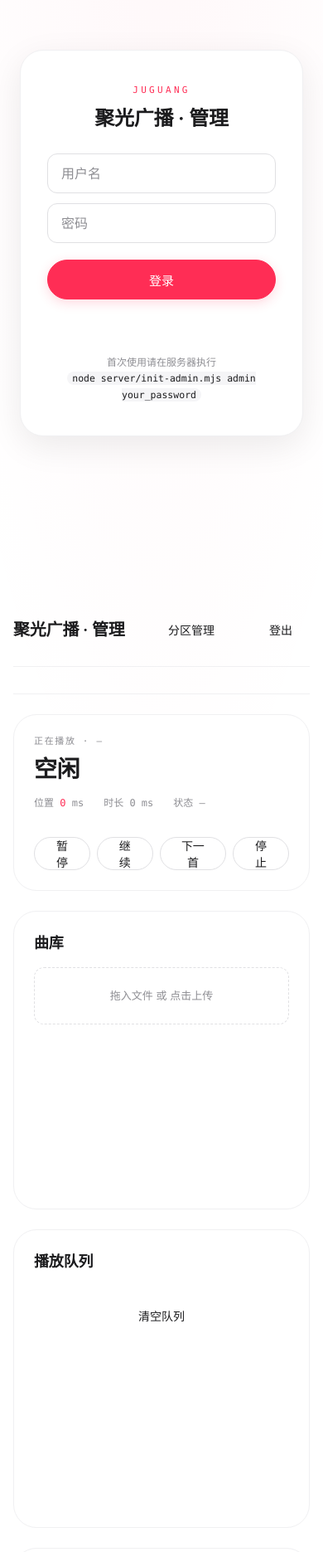
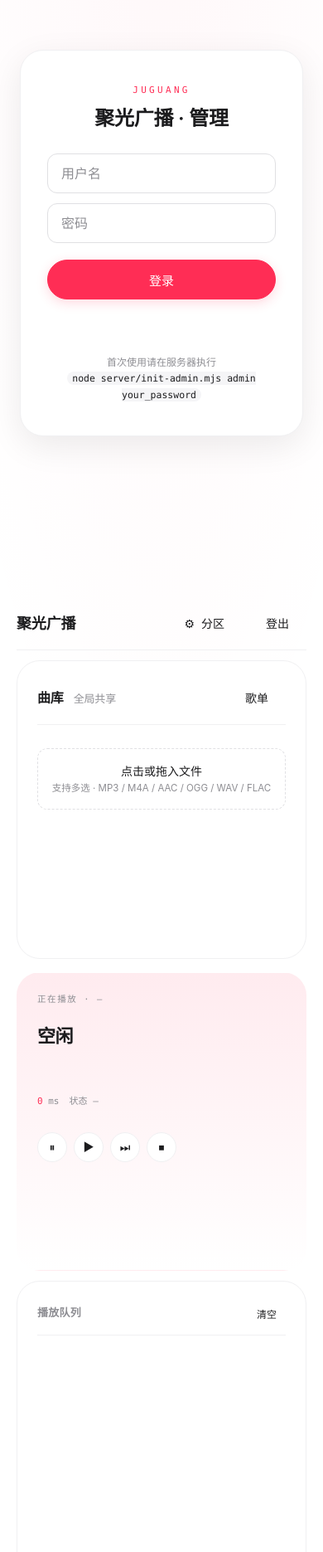
Before and after one commit to feng901108/Audio-sync-system, a website: page web/admin.html in a window 390 px wide. Shown: the part 129-2000 px from the top of the page at 83% size. Drawn offline with Linux system fonts and the light colour scheme; no server answers.

Commit message:
refactor(admin): compact single-screen layout with left/right split
before: 3-column grid + scrolling — fine for showcase, bad for
the actual control-room use case where admin wants everything
visible at once without scroll.

after: 100vh fixed layout with two columns:
- LEFT (1.4fr): tracks panel — upload + library list (flex grow)
- RIGHT (1fr): now-playing hero + queue + devices (scroll)

topbar: title + zone pill tabs (centered) + settings buttons

key changes:
- .admin-compact / .dashboard-compact / .layout-compact (CSS Grid 2-col)
- .topbar-compact: 3-col grid (title | zone tabs | actions)
- .zone-tabs-compact: tighter pills centered in topbar
- .panel-now: hero with gradient background + 4 icon buttons
- .list-compact / .list-item-compact: denser rows for single-screen density
- .upload-drop-compact: tight inline drop zone
- @media ≤980px: stack to single column (for smaller monitors)

also exposes 歌单 button (placeholder, implemented in next commit).

resolves the "page too long, doesn't fit in one screen" complaint.
zone mgmt, upload, and all features now confirmed visible in code.

```diff
--- a/web/admin.html
+++ b/web/admin.html
@@ -6,7 +6,7 @@
 <title>聚光广播 · 管理</title>
 <link rel="stylesheet" href="/styles.css" />
 </head>
-<body class="admin-page">
+<body class="admin-page admin-compact">
 
   <!-- login -->
   <section id="login-screen" class="login-screen">
@@ -32,78 +32,107 @@
     </div>
   </section>
 
-  <!-- dashboard -->
-  <main id="dashboard" class="dashboard" hidden>
+  <!-- dashboard: 单屏布局 -->
+  <main id="dashboard" class="dashboard-compact" hidden>
 
-    <header class="topbar">
-      <h1 class="topbar-title">聚光广播 · 管理</h1>
+    <!-- 顶栏：标题 + 分区 tab + 操作 -->
+    <header class="topbar-compact">
+      <div class="topbar-left">
+        <h1 class="topbar-title">聚光广播</h1>
+        <span class="topbar-who" id="who"></span>
+      </div>
+
+      <nav id="zone-tabs" class="zone-tabs-compact" aria-label="分区切换"></nav>
+
       <div class="topbar-actions">
-        <button id="zones-btn" class="btn btn-ghost">分区管理</button>
-        <span class="topbar-who" id="who"></span>
+        <button id="zones-mgmt-btn" class="btn btn-ghost" aria-label="分区管理">
+          <span aria-hidden="true">⚙</span> 分区
+        </button>
         <button id="logout-btn" class="btn btn-ghost">登出</button>
       </div>
     </header>
 
-    <nav id="zone-tabs" class="zone-tabs" aria-label="分区切换"></nav>
+    <!-- 左右两列 -->
+    <div class="layout-compact">
 
-    <!-- hero "now playing" panel -->
-    <section class="now-panel">
-      <div class="now-panel-info">
+      <!-- 左列：曲库管理（占大头） -->
+      <section class="col col-main">
+        <div class="panel">
+          <header class="panel-head">
+            <h2 class="panel-title">
+              <span id="lib-title">曲库</span>
+              <span class="muted" style="font-weight:400;font-size:13px;" id="lib-sub">全局共享</span>
+            </h2>
+            <div class="panel-actions">
+              <button id="playlists-btn" class="btn btn-ghost">歌单</button>
+            </div>
+          </header>
+
+          <!-- 上传区（紧凑） -->
+          <form id="upload-form" class="upload-compact">
+            <label class="upload-drop-compact" id="upload-drop">
+              <input id="upload-file" type="file" accept="audio/*" multiple />
+              <span class="upload-drop-text">
+                <strong>点击或拖入文件</strong>
+                <span class="muted">支持多选 · MP3 / M4A / AAC / OGG / WAV / FLAC</span>
+              </span>
+            </label>
+            <div class="upload-progress" id="upload-progress">
+              <div class="upload-progress-fill" id="upload-progress-fill"></div>
+            </div>
+            <p id="upload-status" class="upload-status muted"></p>
+          </form>
+
+          <ul id="track-list" class="list list-compact"></ul>
+        </div>
+      </section>
+
+      <!-- 右列：现在播放 + 队列 + 设备（紧凑） -->
+      <aside class="col col-side">
+
+        <!-- now playing -->
+        <div class="panel panel-now">
           <div class="now-panel-eyebrow">
-          正在播放 · <span id="zone-label">—</span>
+            <span class="muted">正在播放 · </span>
+            <span id="zone-label">—</span>
           </div>
           <h2 class="now-panel-title" id="now-title">空闲</h2>
           <p class="now-panel-artist" id="now-artist"></p>
           <div class="now-panel-meta">
-          <span>位置 <span class="accent" id="now-pos">0</span> ms</span>
-          <span>时长 <span id="now-dur">0</span> ms</span>
-          <span>状态 <span id="now-state">—</span></span>
+            <span><span class="accent" id="now-pos">0</span><span class="muted"> ms</span></span>
+            <span><span class="muted">状态 </span><span id="now-state">—</span></span>
+          </div>
+          <div class="now-panel-controls">
+            <button id="btn-pause" class="btn btn-icon" aria-label="暂停" title="暂停">⏸</button>
+            <button id="btn-resume" class="btn btn-icon" aria-label="继续" title="继续">▶</button>
+            <button id="btn-next" class="btn btn-icon" aria-label="下一首" title="下一首">⏭</button>
+            <button id="btn-stop" class="btn btn-icon" aria-label="停止" title="停止">⏹</button>
           </div>
         </div>
-      <div class="now-panel-controls">
-        <button id="btn-pause" class="btn">暂停</button>
-        <button id="btn-resume" class="btn">继续</button>
-        <button id="btn-next" class="btn">下一首</button>
-        <button id="btn-stop" class="btn">停止</button>
-      </div>
-    </section>
 
-    <!-- 3-column panels -->
-    <section class="grid">
-
-      <!-- tracks -->
+        <!-- 队列 -->
         <div class="panel">
-        <h3 class="panel-title">曲库</h3>
-        <form id="upload-form" class="upload">
-          <label class="upload-drop" id="upload-drop">
-            <input id="upload-file" type="file" accept="audio/*" multiple />
-            拖入文件 或 点击上传
-          </label>
-          <div class="upload-progress" id="upload-progress">
-            <div class="upload-progress-fill" id="upload-progress-fill"></div>
-          </div>
-          <p id="upload-status" class="muted" style="font-size:12px;margin:0;"></p>
-        </form>
-        <ul id="track-list" class="list"></ul>
+          <header class="panel-head">
+            <h3 class="panel-title-sm">播放队列</h3>
+            <button id="clear-queue" class="btn btn-ghost" style="height:28px;font-size:12px;padding:0 10px;">清空</button>
+          </header>
+          <ul id="queue-list" class="list list-compact"></ul>
         </div>
 
-      <!-- queue -->
+        <!-- 设备 -->
         <div class="panel">
-        <h3 class="panel-title" id="queue-title">播放队列</h3>
-        <ul id="queue-list" class="list"></ul>
-        <button id="clear-queue" class="btn btn-ghost">清空队列</button>
+          <header class="panel-head">
+            <h3 class="panel-title-sm">设备</h3>
+            <span class="muted" style="font-size:11px;" id="device-count">0 台</span>
+          </header>
+          <ul id="device-list" class="list list-compact"></ul>
         </div>
 
-      <!-- devices -->
-      <div class="panel">
-        <h3 class="panel-title">本分区设备</h3>
-        <ul id="device-list" class="list"></ul>
+      </aside>
     </div>
-
-    </section>
   </main>
 
-  <!-- zones modal -->
+  <!-- 分区管理 弹窗 -->
   <div id="zones-modal" class="modal-backdrop" hidden>
     <div class="modal" role="dialog" aria-labelledby="zones-modal-title">
       <div class="modal-head">
@@ -115,7 +144,7 @@
         <div class="field">
           <input id="zone-new-name" class="input" placeholder="新分区名称" maxlength="32" />
         </div>
-        <button type="submit" class="btn btn-primary" style="height:44px;">创建</button>
+        <button type="submit" class="btn btn-primary" style="height:44px;">创建分区</button>
       </form>
       <p id="zones-err" class="modal-error"></p>
     </div>
@@ -142,7 +171,18 @@ let zones = [];
 let currentZoneId = null;
 let currentZoneName = "";
 
-async function loadServerAddrs() { /* 留空 */ }
+function renderZoneTabs() {
+  const ul = $("zone-tabs");
+  ul.innerHTML = "";
+  for (const z of zones) {
+    const b = document.createElement("button");
+    b.className = "zone-tab" + (z.id === currentZoneId ? " active" : "");
+    b.textContent = z.name + (z.builtin ? "" : "");
+    b.title = z.builtin ? "默认分区" : `分区 #${z.id}`;
+    b.onclick = () => switchZone(z.id);
+    ul.appendChild(b);
+  }
+}
 
 async function refreshZones() {
   const r = await api("/api/zones");
@@ -157,25 +197,11 @@ async function refreshZones() {
   }
 }
 
-function renderZoneTabs() {
-  const ul = $("zone-tabs");
-  ul.innerHTML = "";
-  for (const z of zones) {
-    const b = document.createElement("button");
-    b.className = "zone-tab" + (z.id === currentZoneId ? " active" : "");
-    b.textContent = z.name;
-    b.title = z.builtin ? "默认分区" : `分区 #${z.id}`;
-    b.onclick = () => switchZone(z.id);
-    ul.appendChild(b);
-  }
-}
-
 function switchZone(zoneId) {
   currentZoneId = zoneId;
   const z = zones.find((x) => x.id === zoneId);
   currentZoneName = z?.name ?? "";
   $("zone-label").textContent = currentZoneName || "—";
-  $("queue-title").textContent = `播放队列（${currentZoneName || "—"}）`;
   renderZoneTabs();
   refreshPlayback();
   refreshZoneDevices();
@@ -192,20 +218,20 @@ async function refreshTracks() {
   }
   for (const t of tracks) {
     const li = document.createElement("li");
-    li.className = "list-item";
+    li.className = "list-item list-item-compact";
     li.innerHTML = `
       <div class="list-item-main">
         <div class="list-item-title"></div>
         <div class="list-item-sub"></div>
       </div>
       <div class="list-item-actions">
-        <span class="muted" style="font-size:11px;font-variant-numeric:tabular-nums;">${Math.round(t.duration_ms / 1000)}s</span>
-        <button class="icon-btn primary" data-act="play" aria-label="播放">▶</button>
-        <button class="icon-btn" data-act="enqueue" aria-label="加入队列">+</button>
-        <button class="icon-btn danger" data-act="del" aria-label="删除">✕</button>
+        <span class="muted mono-sm">${Math.round(t.duration_ms / 1000)}s</span>
+        <button class="icon-btn primary" data-act="play" aria-label="播放" title="播放">▶</button>
+        <button class="icon-btn" data-act="enqueue" aria-label="加入队列" title="加入队列">+</button>
+        <button class="icon-btn danger" data-act="del" aria-label="删除" title="删除">✕</button>
       </div>`;
     li.querySelector(".list-item-title").textContent = t.title;
-    li.querySelector(".list-item-sub").textContent = t.artist ?? `${t.id.slice(0, 8)}…`;
+    li.querySelector(".list-item-sub").textContent = t.artist ?? t.id.slice(0, 8);
     const zonePath = currentZoneId ? `/api/zones/${currentZoneId}` : "/api/zones/1";
     li.querySelector('[data-act="play"]').onclick = async () => {
       await api(`${zonePath}/playback/play`, { method: "POST", json: { trackId: t.id } });
@@ -229,22 +255,22 @@ async function refreshZoneDevices() {
   const r = await api(`/api/zones/${currentZoneId}/devices`);
   const ul = $("device-list");
   ul.innerHTML = "";
+  $("device-count").textContent = `${r.devices.length} 台`;
   if (r.devices.length === 0) {
-    ul.innerHTML = '<li class="list-empty">本分区暂无设备</li>';
+    ul.innerHTML = '<li class="list-empty">暂无设备</li>';
     return;
   }
   for (const d of r.devices) {
     const li = document.createElement("li");
-    li.className = "list-item";
+    li.className = "list-item list-item-compact";
     li.innerHTML = `
       <div class="list-item-main">
         <div class="list-item-title"><span class="dot ${d.online ? "ok" : ""}"></span><span class="dname"></span></div>
         <div class="list-item-sub">${d.kind} · ${d.id.slice(0, 6)}${d.ip ? " · " + d.ip : ""}</div>
       </div>
       <div class="list-item-actions">
-        <input type="range" min="0" max="1" step="0.01" value="${d.volume}" style="width:80px;" aria-label="音量" />
-        <span class="muted" style="font-size:11px;font-variant-numeric:tabular-nums;min-width:32px;text-align:right;">${Math.round(d.volume * 100)}%</span>
-        <button class="icon-btn danger" data-act="remove" aria-label="移除">✕</button>
+        <input type="range" min="0" max="1" step="0.01" value="${d.volume}" style="width:70px;" aria-label="音量" />
+        <span class="muted mono-sm">${Math.round(d.volume * 100)}%</span>
       </div>`;
     li.querySelector(".dname").textContent = d.name;
     const range = li.querySelector("input");
@@ -253,11 +279,6 @@ async function refreshZoneDevices() {
     range.onchange = async () => {
       await api(`/api/devices/${d.id}`, { method: "PATCH", json: { volume: Number(range.value) } });
     };
-    li.querySelector('[data-act="remove"]').onclick = async () => {
-      if (!confirm(`移除「${d.name}」？`)) return;
-      await api(`/api/devices/${d.id}`, { method: "DELETE" });
-      await refreshZoneDevices();
-    };
     ul.appendChild(li);
   }
 }
@@ -265,16 +286,14 @@ async function refreshZoneDevices() {
 async function refreshPlayback() {
   if (currentZoneId == null) return;
   const s = await api(`/api/zones/${currentZoneId}/snapshot`);
-  const title = s.track?.title ?? "空闲";
-  const artist = s.track?.artist ?? "";
-  $("now-title").textContent = title;
-  $("now-artist").textContent = artist;
+  $("now-title").textContent = s.track?.title ?? "空闲";
+  $("now-artist").textContent = s.track?.artist ?? "";
   const pos = s.isPlaying && s.startServerTime
     ? s.trackOffsetMs + (s.serverTime - s.startServerTime)
     : s.trackOffsetMs;
   $("now-pos").textContent = String(Math.max(0, Math.round(pos)));
-  $("now-dur").textContent = String(s.track?.durationMs ?? 0);
   $("now-state").textContent = s.isPlaying ? "播放中" : s.track ? "已暂停" : "空闲";
+
   const ql = $("queue-list");
   ql.innerHTML = "";
   if (s.queue.length === 0) {
@@ -283,9 +302,9 @@ async function refreshPlayback() {
     s.queue.forEach((tid, idx) => {
       const t = tracks.find((x) => x.id === tid);
       const li = document.createElement("li");
-      li.className = "list-item";
-      li.innerHTML = `<div class="list-item-main"><div class="list-item-sub"></div></div>`;
-      li.querySelector(".list-item-sub").textContent = `${idx + 1}. ${t ? t.title : tid}`;
+      li.className = "list-item list-item-compact";
+      li.innerHTML = `<div class="list-item-main"><div class="list-item-sub">${idx + 1}. <span></span></div></div>`;
+      li.querySelector("span").textContent = t ? t.title : tid;
       ql.appendChild(li);
     });
   }
@@ -314,11 +333,11 @@ function renderZonesModal() {
     li.innerHTML = `
       <div class="list-item-main">
         <div class="list-item-title"></div>
-        <div class="list-item-sub">#${z.id} · ${z.builtin ? "内置" : "可管理"}</div>
+        <div class="list-item-sub">#${z.id} · ${z.builtin ? "内置默认分区" : "可管理"}</div>
       </div>
       <div class="list-item-actions">
-        <button class="icon-btn" data-act="rename" aria-label="改名">✎</button>
-        <button class="icon-btn danger" data-act="del" ${z.builtin ? "disabled" : ""} aria-label="删除">✕</button>
+        <button class="icon-btn" data-act="rename" aria-label="改名" title="改名">✎</button>
+        <button class="icon-btn danger" data-act="del" ${z.builtin ? "disabled" : ""} aria-label="删除" title="删除">✕</button>
       </div>`;
     li.querySelector(".list-item-title").textContent = z.name + (z.builtin ? "（默认）" : "");
     li.querySelector('[data-act="rename"]').onclick = async () => {
@@ -330,7 +349,7 @@ function renderZonesModal() {
       renderZonesModal();
     };
     li.querySelector('[data-act="del"]').onclick = async () => {
-      if (!confirm(`删除分区「${z.name}」？该分区设备将变为"未分区"。`)) return;
+      if (!confirm(`删除分区「${z.name}」？该分区的设备将变为"未分区"。`)) return;
       try { await api(`/api/zones/${z.id}`, { method: "DELETE" }); }
       catch (e) { $("zones-err").textContent = e.message; return; }
       await refreshZones();
@@ -340,7 +359,7 @@ function renderZonesModal() {
   }
 }
 
-async function uploadFile(file) {
+function uploadFile(file) {
   const fd = new FormData();
   fd.append("file", file);
   const xhr = new XMLHttpRequest();
@@ -351,7 +370,7 @@ async function uploadFile(file) {
       const pct = (ev.loaded / ev.total) * 100;
       $("upload-progress").classList.add("active");
       $("upload-progress-fill").style.width = `${pct}%`;
-      $("upload-status").textContent = `上传中 ${file.name} — ${pct.toFixed(0)}%`;
+      $("upload-status").textContent = `上传中：${file.name} — ${pct.toFixed(0)}%`;
     }
   };
   return new Promise((resolve, reject) => {
@@ -372,7 +391,7 @@ async function bootDashboard() {
   bindZoneControls();
 
   $("logout-btn").onclick = async () => { await api("/api/auth/logout", { method: "POST" }); location.reload(); };
-  $("zones-btn").onclick = openZonesModal;
+  $("zones-mgmt-btn").onclick = openZonesModal;
   $("zones-close").onclick = closeZonesModal;
   $("zones-modal").addEventListener("click", (e) => { if (e.target.id === "zones-modal") closeZonesModal(); });
 
@@ -389,7 +408,6 @@ async function bootDashboard() {
     } catch (e) { $("zones-err").textContent = e.message; }
   });
 
-  // 上传 — 支持多文件 + 进度条
   const uploadFileInput = $("upload-file");
   const uploadDrop = $("upload-drop");
   const handleFiles = async (files) => {
@@ -404,7 +422,7 @@ async function bootDashboard() {
       }
     }
     await refreshTracks();
-    $("upload-file").value = "";
+    uploadFileInput.value = "";
   };
   uploadFileInput.addEventListener("change", (e) => handleFiles([...e.target.files]));
   ["dragenter", "dragover"].forEach((ev) =>
@@ -415,6 +433,9 @@ async function bootDashboard() {
   );
   uploadDrop.addEventListener("drop", (e) => handleFiles([...e.dataTransfer.files]));
 
+  // 歌单按钮（暂未实现）
+  $("playlists-btn").onclick = () => alert("歌单功能在 commit 3 中实现");
+
   await refreshTracks();
   await refreshZones();
   setInterval(() => { refreshPlayback(); refreshZoneDevices(); }, 2000);
@@ -422,14 +443,14 @@ async function bootDashboard() {
 
 (async () => {
   const me = await api("/api/auth/me");
-  if (me.authenticated) { $("who").textContent = (me.username ?? "") + " "; bootDashboard(); return; }
+  if (me.authenticated) { $("who").textContent = me.username ?? ""; bootDashboard(); return; }
   $("login-form").addEventListener("submit", async (ev) => {
     ev.preventDefault();
     const u = $("username").value.trim(), p = $("password").value;
     if (!u || !p) { $("login-err").textContent = "用户名和密码必填"; return; }
     try {
       await api("/api/auth/login", { method: "POST", json: { username: u, password: p } });
-      $("who").textContent = u + " ";
+      $("who").textContent = u;
       bootDashboard();
     } catch (e) { $("login-err").textContent = e?.message ?? "登录失败"; }
   });
--- a/web/styles.css
+++ b/web/styles.css
@@ -939,4 +939,198 @@ input[type="file"] {
 /* utility */
 .hidden { display: none !important; }
 .muted { color: var(--muted); }
-.accent { color: var(--accent); }
+.mono-sm { font-family: var(--font-mono); font-size: 11px; font-variant-numeric: tabular-nums; }
+
+/* ============================================================
+   admin compact layout — single screen, no scroll
+   ============================================================ */
+.admin-compact {
+  height: 100vh;
+  display: flex;
+  flex-direction: column;
+  overflow: hidden;
+}
+
+.dashboard-compact {
+  flex: 1;
+  display: flex;
+  flex-direction: column;
+  padding: var(--sp-4) var(--sp-5);
+  gap: var(--sp-3);
+  min-height: 0;
+}
+
+.topbar-compact {
+  display: grid;
+  grid-template-columns: auto 1fr auto;
+  align-items: center;
+  gap: var(--sp-4);
+  padding-bottom: var(--sp-3);
+  border-bottom: 1px solid var(--line);
+  flex-shrink: 0;
+}
+
+.topbar-left {
+  display: flex;
+  align-items: baseline;
+  gap: var(--sp-3);
+}
+.topbar-compact .topbar-title {
+  font-size: 18px;
+  font-weight: 600;
+  margin: 0;
+}
+.topbar-compact .topbar-who {
+  font-size: 12px;
+  color: var(--muted);
+}
+
+.zone-tabs-compact {
+  display: flex;
+  gap: var(--sp-1);
+  flex-wrap: wrap;
+  justify-content: center;
+}
+.zone-tabs-compact .zone-tab {
+  height: 32px;
+  padding: 0 var(--sp-4);
+  font-size: 13px;
+}
+.topbar-compact .topbar-actions {
+  display: flex;
+  gap: var(--sp-2);
+}
+
+.layout-compact {
+  flex: 1;
+  display: grid;
+  grid-template-columns: minmax(0, 1.4fr) minmax(360px, 1fr);
+  gap: var(--sp-4);
+  min-height: 0;
+  overflow: hidden;
+}
+
+.col { min-width: 0; display: flex; flex-direction: column; gap: var(--sp-3); min-height: 0; }
+.col-main { overflow: hidden; }
+.col-side { overflow-y: auto; }
+
+.panel-head {
+  display: flex;
+  align-items: center;
+  justify-content: space-between;
+  gap: var(--sp-3);
+  padding-bottom: var(--sp-3);
+  border-bottom: 1px solid var(--line);
+  margin-bottom: var(--sp-3);
+}
+
+.panel-title {
+  font-size: 16px;
+  font-weight: 600;
+  margin: 0;
+  display: flex;
+  align-items: baseline;
+  gap: var(--sp-3);
+}
+.panel-title-sm {
+  font-size: 13px;
+  font-weight: 600;
+  margin: 0;
+  letter-spacing: 0.02em;
+  text-transform: uppercase;
+  color: var(--muted);
+}
+
+.panel-actions { display: flex; gap: var(--sp-2); }
+
+/* compact list item — single line, less padding */
+.list-compact {
+  gap: 0;
+  max-height: none;
+  overflow-y: auto;
+  flex: 1;
+  min-height: 0;
+}
+
+.list-item-compact {
+  padding: var(--sp-2) var(--sp-3);
+  gap: var(--sp-3);
+  border-radius: var(--radius-sm);
+}
+.list-item-compact .list-item-title { font-size: 13.5px; }
+.list-item-compact .list-item-sub { font-size: 11.5px; margin-top: 0; }
+.list-item-compact .list-item-actions { gap: var(--sp-1); }
+.list-item-compact .icon-btn { width: 28px; height: 28px; }
+.list-item-compact .icon-btn::before, .list-item-compact .icon-btn { font-size: 13px; }
+
+/* compact upload */
+.upload-compact {
+  display: flex;
+  flex-direction: column;
+  gap: var(--sp-2);
+  margin-bottom: var(--sp-3);
+}
+.upload-drop-compact {
+  display: flex;
+  flex-direction: column;
+  align-items: center;
+  justify-content: center;
+  gap: var(--sp-1);
+  padding: var(--sp-4) var(--sp-4);
+  border: 1.5px dashed var(--line-strong);
+  border-radius: var(--radius-md);
+  text-align: center;
+  cursor: pointer;
+  transition: border-color var(--t-fast) var(--ease),
+              background var(--t-fast) var(--ease);
+}
+.upload-drop-compact:hover, .upload-drop-compact.dragover {
+  border-color: var(--accent);
+  background: var(--accent-soft);
+}
+.upload-drop-compact input[type="file"] { display: none; }
+.upload-drop-compact .upload-drop-text { display: flex; flex-direction: column; gap: 2px; }
+.upload-drop-compact strong { font-size: 14px; font-weight: 500; color: var(--text); }
+.upload-drop-compact .muted { font-size: 11.5px; }
+
+.upload-status { font-size: 12px; margin: 0; min-height: 14px; }
+
+/* now panel compact (right column hero) */
+.panel-now {
+  background: linear-gradient(180deg, var(--accent-soft) 0%, var(--surface) 100%);
+  border-color: transparent;
+}
+.panel-now .now-panel-eyebrow { font-size: 10.5px; }
+.panel-now .now-panel-title {
+  font-size: 22px;
+  margin-bottom: 2px;
+}
+.panel-now .now-panel-artist { font-size: 13px; }
+.panel-now .now-panel-meta {
+  font-size: 11px;
+  gap: var(--sp-3);
+  margin: var(--sp-2) 0 var(--sp-3);
+}
+.panel-now .now-panel-controls {
+  display: flex;
+  gap: var(--sp-2);
+  justify-content: flex-start;
+}
+.panel-now .btn-icon {
+  width: 36px;
+  height: 36px;
+  background: var(--surface);
+  border: 1px solid var(--line);
+  font-size: 14px;
+}
+.panel-now .btn-icon:hover { background: var(--surface-hover); border-color: var(--accent); }
+
+/* responsive: stack on smaller screens */
+@media (max-width: 980px) {
+  .admin-compact { height: auto; overflow: auto; }
+  .layout-compact {
+    grid-template-columns: 1fr;
+    overflow: visible;
+  }
+  .col-side { overflow-y: visible; }
+}
```
Lines whose indentation alone changed are shown as unchanged.
